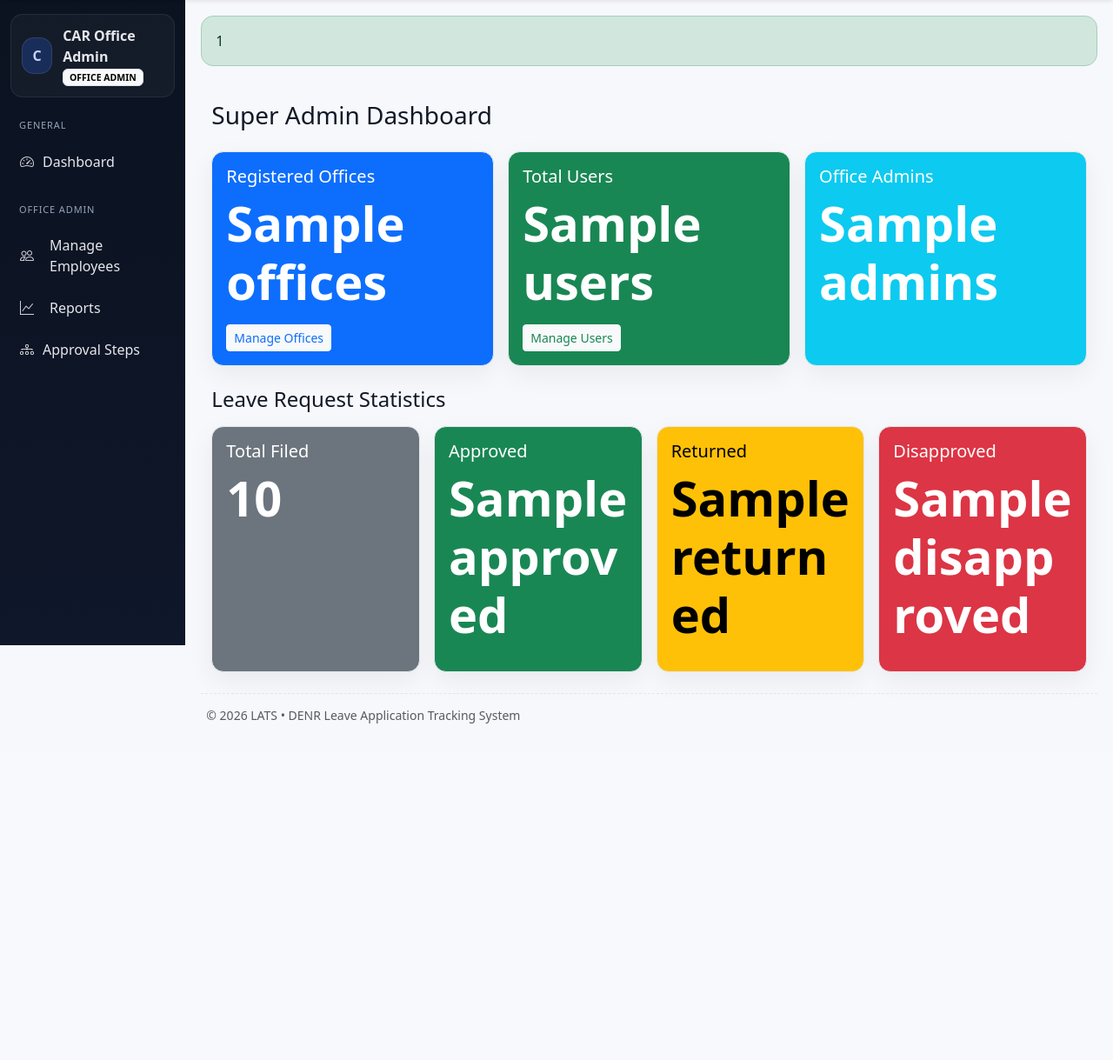
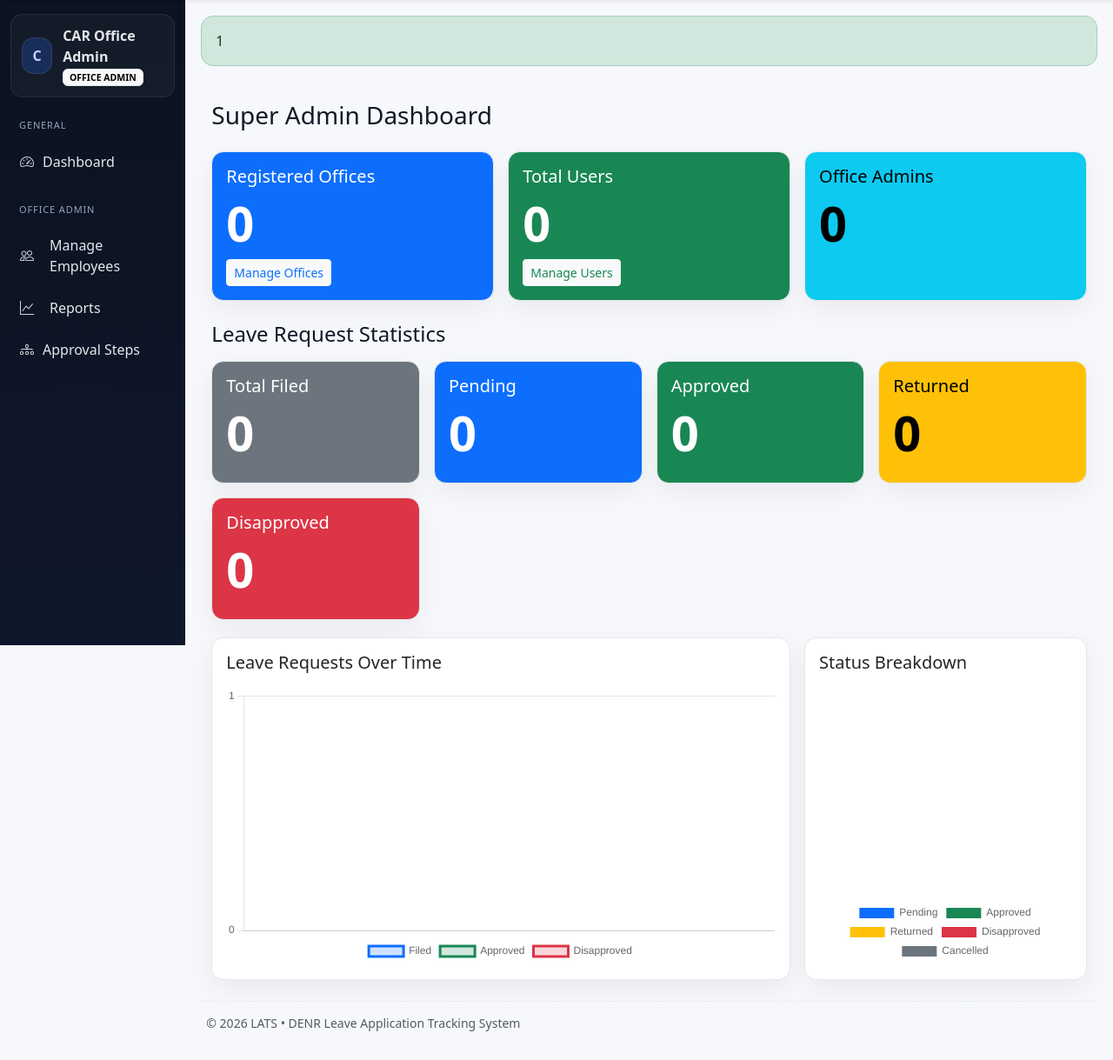
Before and after one commit to brandon3sican/LATS, a Laravel app: template resources/views/super/dashboard.blade.php in a window 1280 px wide. Shown: the part 71-1290 px from the top of the page at 87% size. Before the commit the page ends 903 px from the top, so only its background shows below. Run offline with Laravel 12, Linux system fonts and the light colour scheme; a user stored in the database is signed in; data comes from the database, SQL or seed files in the repository; tables that the repository leaves empty hold one stand-in row (values such as "Sample post"); the template is opened without the code that fills it: most values are stand-ins (such as "Sample title", 1, 10 or a date in 2020); data that the repository does not hold is empty; style sheets or scripts are compiled from the project's sources.

Commit message:
Add charts and refactor super admin dashboard
Co-Authored-By: Brandon Esican <b.esican429@gmail.com>

```diff
--- /dev/null
+++ b/resources/views/components/stat-card.blade.php
@@ -0,0 +1,24 @@
+@props([
+    'title',
+    'value' => 0,
+    'variant' => 'primary',
+    'link' => null,
+    'linkText' => null,
+])
+
+@php
+    $formatted = number_format((int) $value);
+@endphp
+
+<div class="card text-bg-{{ $variant }} h-100" role="group" aria-label="{{ $title }}: {{ $formatted }}">
+    <div class="card-body d-flex flex-column">
+        <h5 class="card-title">{{ $title }}</h5>
+        <p class="display-4 fw-bold mb-2">{{ $formatted }}</p>
+
+        @if ($link && $linkText)
+            <a href="{{ $link }}" class="btn btn-light btn-sm text-{{ $variant }} mt-auto align-self-start">
+                {{ $linkText }}
+            </a>
+        @endif
+    </div>
+</div>
--- a/resources/views/layouts/app.blade.php
+++ b/resources/views/layouts/app.blade.php
@@ -19,7 +19,6 @@
     {{-- Keep JS from Vite if needed (optional). If it causes style conflicts, remove app.css --}}
     @vite(['resources/js/app.js'])
 </head>
-@stack('scripts')
 
 <body class="lais-body">
     @include('layouts.partials.topbar')
--- a/resources/views/super/dashboard.blade.php
+++ b/resources/views/super/dashboard.blade.php
@@ -1,71 +1,175 @@
 @extends('layouts.app')
+
+@php
+    $overviewCards = [
+        [
+            'title' => 'Registered Offices',
+            'value' => data_get($stats, 'offices', 0),
+            'variant' => 'primary',
+            'route' => 'super.offices.index',
+            'linkText' => 'Manage Offices',
+        ],
+        [
+            'title' => 'Total Users',
+            'value' => data_get($stats, 'users', 0),
+            'variant' => 'success',
+            'route' => 'super.users.index',
+            'linkText' => 'Manage Users',
+        ],
+        [
+            'title' => 'Office Admins',
+            'value' => data_get($stats, 'admins', 0),
+            'variant' => 'info',
+        ],
+    ];
+
+    $leaveCards = [
+        ['title' => 'Total Filed', 'key' => 'total', 'variant' => 'secondary', 'status' => null],
+        ['title' => 'Pending', 'key' => 'pending', 'variant' => 'primary', 'status' => 'pending'],
+        ['title' => 'Approved', 'key' => 'approved', 'variant' => 'success', 'status' => 'approved'],
+        ['title' => 'Returned', 'key' => 'returned', 'variant' => 'warning', 'status' => 'returned'],
+        ['title' => 'Disapproved', 'key' => 'disapproved', 'variant' => 'danger', 'status' => 'disapproved'],
+    ];
+
+    $breakdown = [
+        'Pending' => (int) data_get($stats, 'leaves.pending', 0),
+        'Approved' => (int) data_get($stats, 'leaves.approved', 0),
+        'Returned' => (int) data_get($stats, 'leaves.returned', 0),
+        'Disapproved' => (int) data_get($stats, 'leaves.disapproved', 0),
+        'Cancelled' => (int) data_get($stats, 'leaves.cancelled', 0),
+    ];
+
+    $trend = $trend ?? ['labels' => [], 'filed' => [], 'approved' => [], 'disapproved' => []];
+@endphp
+
 @section('content')
     <div class="container py-4">
         <h3 class="mb-4">Super Admin Dashboard</h3>
+
         <div class="row g-3">
-            <div class="col-md-4">
-                <div class="card text-bg-primary h-100">
+            @foreach ($overviewCards as $card)
+                <div class="col-12 col-sm-6 col-lg-4">
+                    <x-stat-card :title="$card['title']" :value="$card['value']" :variant="$card['variant']" :link="isset($card['route']) && Route::has($card['route']) ? route($card['route']) : null" :link-text="$card['linkText'] ?? null" />
+                </div>
+            @endforeach
+        </div>
+
+        <h4 class="mb-3 mt-4">Leave Request Statistics</h4>
+
+        <div class="row g-3">
+            @foreach ($leaveCards as $card)
+                <div class="col-6 col-lg-3 col-xxl">
+                    <x-stat-card :title="$card['title']" :value="data_get($stats, 'leaves.' . $card['key'], 0)" :variant="$card['variant']" :link="$card['status'] && Route::has('super.leaves.index')
+                        ? route('super.leaves.index', ['status' => $card['status']])
+                        : null" :link-text="$card['status'] ? 'View' : null" />
+                </div>
+            @endforeach
+        </div>
+
+        <div class="row g-3 mt-1">
+            <div class="col-12 col-xl-8">
+                <div class="card h-100">
                     <div class="card-body">
-                        <h5 class="card-title">Registered Offices</h5>
-                        <p class="display-4 fw-bold">{{ $stats['offices'] }}</p>
-                        <a href="{{ route('super.offices.index') }}" class="btn btn-light btn-sm text-primary">Manage
-                            Offices</a>
+                        <h5 class="card-title mb-3">Leave Requests Over Time</h5>
+                        <div style="position: relative; height: 320px;">
+                            <canvas id="leaveTrendChart" role="img"
+                                aria-label="Monthly leave requests filed, approved and disapproved"></canvas>
+                        </div>
                     </div>
                 </div>
             </div>
-            <div class="col-md-4">
-                <div class="card text-bg-success h-100">
+            <div class="col-12 col-xl-4">
+                <div class="card h-100">
                     <div class="card-body">
-                        <h5 class="card-title">Total Users</h5>
-                        <p class="display-4 fw-bold">{{ $stats['users'] }}</p>
-                        <a href="{{ route('super.users.index') }}" class="btn btn-light btn-sm text-success">Manage
-                            Users</a>
-                    </div>
-                </div>
-            </div>
-            <div class="col-md-4">
-                <div class="card text-bg-info text-white h-100">
-                    <div class="card-body">
-                        <h5 class="card-title">Office Admins</h5>
-                        <p class="display-4 fw-bold">{{ $stats['admins'] }}</p>
+                        <h5 class="card-title mb-3">Status Breakdown</h5>
+                        <div style="position: relative; height: 320px;">
+                            <canvas id="leaveStatusChart" role="img" aria-label="Leave requests by status"></canvas>
+                        </div>
                     </div>
                 </div>
             </div>
         </div>
-        <h4 class="mb-3 mt-4">Leave Request Statistics</h4>
-        <div class="row g-3">
-            <div class="col-md-3">
-                <div class="card text-bg-secondary h-100">
-                    <div class="card-body">
-                        <h5 class="card-title">Total Filed</h5>
-                        <p class="display-4 fw-bold">{{ $stats['leaves']['total'] }}</p>
-                    </div>
-                </div>
-            </div>
-            <div class="col-md-3">
-                <div class="card text-bg-success h-100">
-                    <div class="card-body">
-                        <h5 class="card-title">Approved</h5>
-                        <p class="display-4 fw-bold">{{ $stats['leaves']['approved'] }}</p>
-                    </div>
-                </div>
-            </div>
-            <div class="col-md-3">
-                <div class="card text-bg-warning h-100">
-                    <div class="card-body">
-                        <h5 class="card-title">Returned</h5>
-                        <p class="display-4 fw-bold">{{ $stats['leaves']['returned'] }}</p>
-                    </div>
-                </div>
-            </div>
-            <div class="col-md-3">
-                <div class="card text-bg-danger h-100">
-                    <div class="card-body">
-                        <h5 class="card-title">Disapproved</h5>
-                        <p class="display-4 fw-bold">{{ $stats['leaves']['disapproved'] }}</p>
-                    </div>
-                </div>
-            </div>
-        </div>
+
+        {{-- Tabular fallback so the monthly figures survive without JavaScript. --}}
+        <noscript>
+            <table class="table table-sm mt-3">
+                <caption>Leave requests by month</caption>
+                <thead>
+                    <tr>
+                        <th scope="col">Month</th>
+                        <th scope="col">Filed</th>
+                        <th scope="col">Approved</th>
+                        <th scope="col">Disapproved</th>
+                    </tr>
+                </thead>
+                <tbody>
+                    @foreach ($trend['labels'] as $i => $label)
+                        <tr>
+                            <th scope="row">{{ $label }}</th>
+                            <td>{{ $trend['filed'][$i] }}</td>
+                            <td>{{ $trend['approved'][$i] }}</td>
+                            <td>{{ $trend['disapproved'][$i] }}</td>
+                        </tr>
+                    @endforeach
+                </tbody>
+            </table>
+        </noscript>
     </div>
 @endsection
+
+@push('scripts')
+    <script src="https://cdn.jsdelivr.net/npm/chart.js@4.4.3/dist/chart.umd.min.js"
+        integrity="sha256-1G2Xof0CLF+yn6L0Xry8MiAtc67r8HbOX3JI9UmPx9c=" crossorigin="anonymous"></script>
+    <script>
+        (function () {
+            const trend = @json($trend);
+            const breakdown = @json($breakdown);
+
+            const line = (label, data, color) => ({
+                label,
+                data,
+                borderColor: color,
+                backgroundColor: color + '33',
+                tension: 0.3,
+                fill: label === 'Filed',
+                pointRadius: 3,
+            });
+
+            new Chart(document.getElementById('leaveTrendChart'), {
+                type: 'line',
+                data: {
+                    labels: trend.labels,
+                    datasets: [
+                        line('Filed', trend.filed, '#0d6efd'),
+                        line('Approved', trend.approved, '#198754'),
+                        line('Disapproved', trend.disapproved, '#dc3545'),
+                    ],
+                },
+                options: {
+                    responsive: true,
+                    maintainAspectRatio: false,
+                    interaction: { mode: 'index', intersect: false },
+                    scales: { y: { beginAtZero: true, ticks: { precision: 0 } } },
+                    plugins: { legend: { position: 'bottom' } },
+                },
+            });
+
+            new Chart(document.getElementById('leaveStatusChart'), {
+                type: 'doughnut',
+                data: {
+                    labels: Object.keys(breakdown),
+                    datasets: [{
+                        data: Object.values(breakdown),
+                        backgroundColor: ['#0d6efd', '#198754', '#ffc107', '#dc3545', '#6c757d'],
+                        borderWidth: 0,
+                    }],
+                },
+                options: {
+                    responsive: true,
+                    maintainAspectRatio: false,
+                    plugins: { legend: { position: 'bottom' } },
+                },
+            });
+        })();
+    </script>
+@endpush
```
Also changed, not shown: app/Http/Controllers/Super/DashboardController.php (+91 -14 lines).
